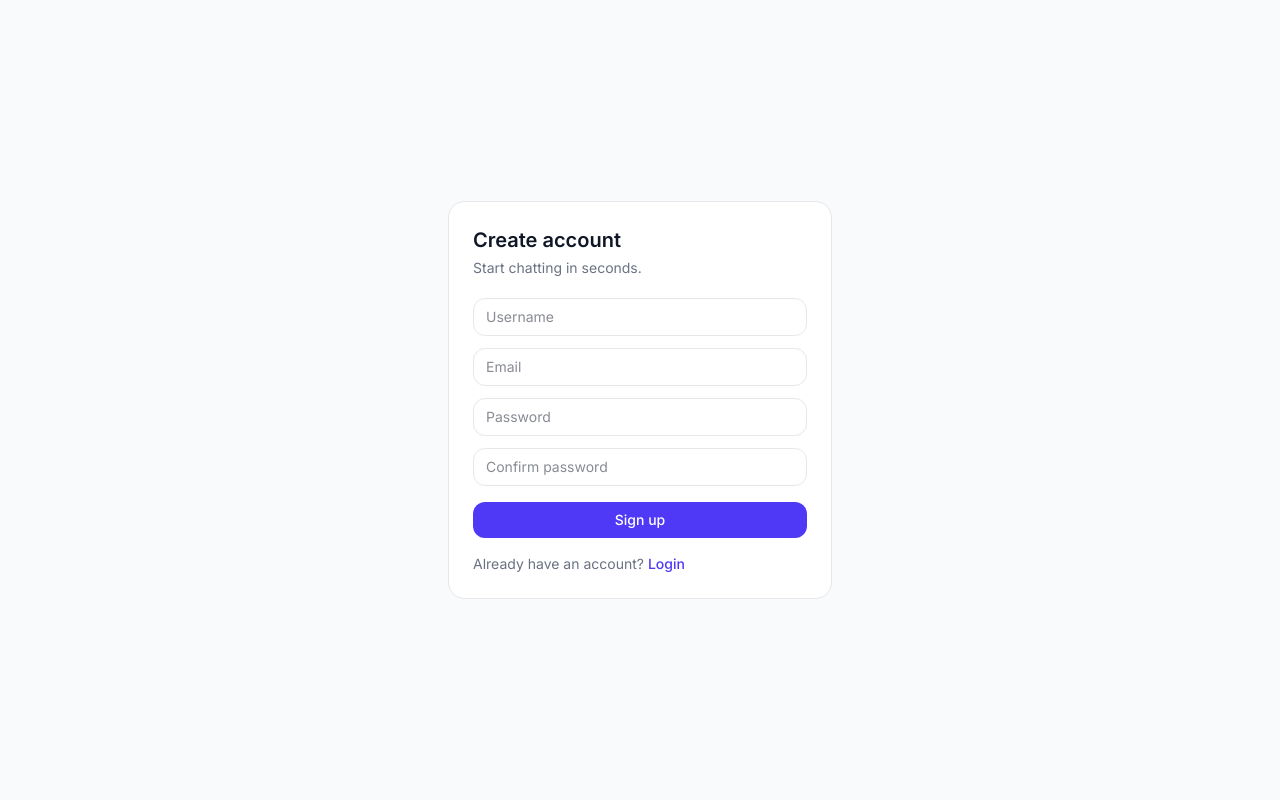
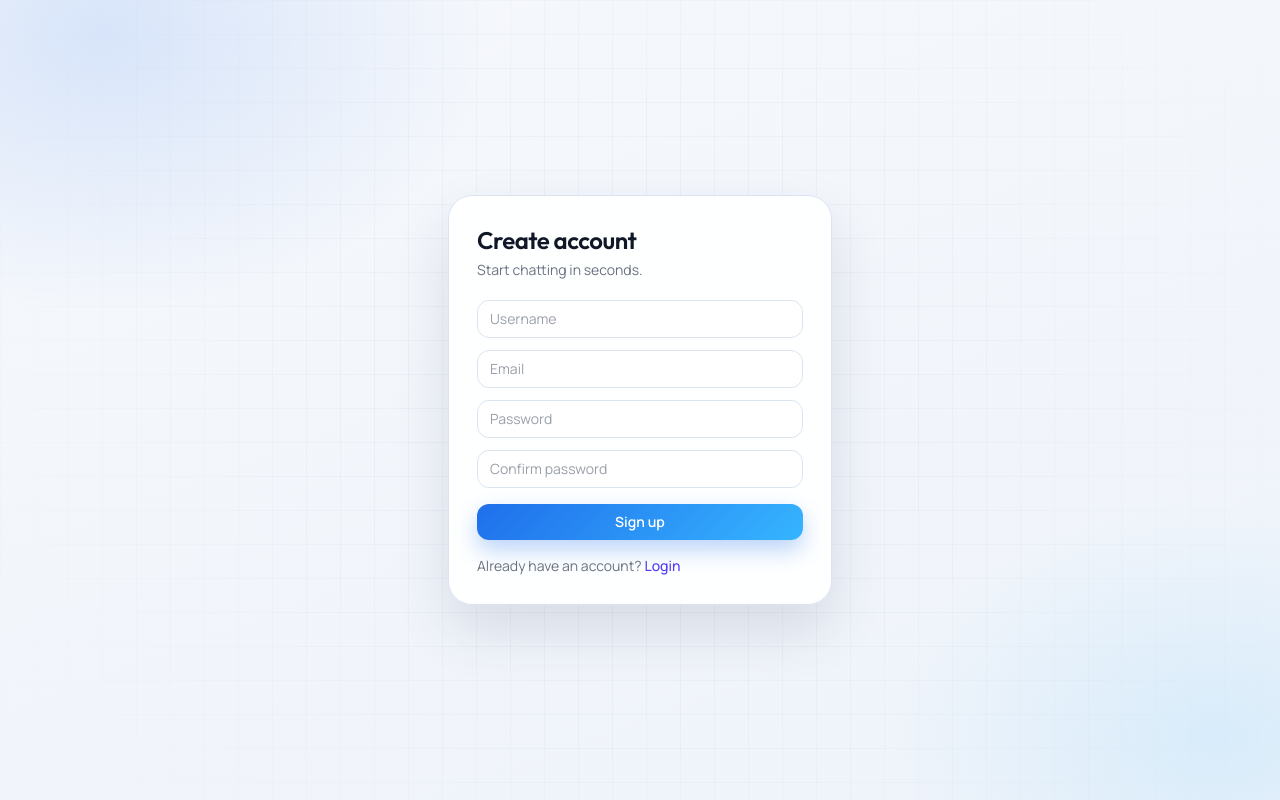
Before and after one commit to webVortexx/cipherchat, a React (Vite) app in the folder client/: page /signup in a window 1280 px wide. Built offline with nearby package versions, Linux system fonts and the light colour scheme; no server answers.

Commit message:
Changes UI to something premium

```diff
--- a/client/src/components/chat/ChatHeader.jsx
+++ b/client/src/components/chat/ChatHeader.jsx
@@ -1,6 +1,6 @@
 function ChatHeader({ room, joined, activeGroup, username, openSidebar }) {
   return (
-    <header className="flex items-center justify-between border-b border-gray-200 bg-white px-4 py-3 md:px-6">
+    <header className="premium-header flex items-center justify-between px-5 py-4 md:px-7">
       <div className="flex items-center gap-3">
         <button
           type="button"
@@ -13,7 +13,7 @@ function ChatHeader({ room, joined, activeGroup, username, openSidebar }) {
           </svg>
         </button>
         <div>
-          <p className="text-sm font-medium text-gray-900">{room || "Select a chat"}</p>
+          <p className="premium-title text-base font-semibold text-gray-900">{room || "Select a chat"}</p>
           <p className="flex items-center gap-2 text-xs text-gray-400">
             <span className="inline-block h-2 w-2 rounded-full bg-green-500" />
             {joined
@@ -22,7 +22,7 @@ function ChatHeader({ room, joined, activeGroup, username, openSidebar }) {
           </p>
         </div>
       </div>
-      <p className="text-xs text-gray-400">{username}</p>
+      <p className="premium-chip px-2.5 py-1 text-xs text-gray-500">{username}</p>
     </header>
   );
 }
--- a/client/src/components/chat/MessageContextMenu.jsx
+++ b/client/src/components/chat/MessageContextMenu.jsx
@@ -8,7 +8,7 @@ function MessageContextMenu({
 
   return (
     <div
-      className="fixed z-[90] min-w-36 origin-top-left rounded-lg border border-gray-200 bg-white p-1 shadow-sm transition-all duration-200 ease-in-out animate-context-menu"
+      className="context-menu fixed z-[90] min-w-36 origin-top-left rounded-xl p-1.5 transition-all duration-200 ease-in-out animate-context-menu"
       style={{ left: messageMenu.x, top: messageMenu.y }}
       onMouseDown={(e) => e.stopPropagation()}
     >
--- a/client/src/components/chat/MessageList.jsx
+++ b/client/src/components/chat/MessageList.jsx
@@ -8,7 +8,7 @@ function MessageList({ joined, messages, username, onOpenMessageMenu }) {
   }, [messages]);
 
   return (
-    <section className="flex-1 space-y-4 overflow-y-auto p-6">
+    <section className="premium-message-list flex-1 space-y-4 overflow-y-auto p-6">
       {!joined ? (
         <div className="flex h-full items-center justify-center">
           <p className="text-sm text-gray-400">Choose a room from the sidebar to start chatting.</p>
@@ -36,11 +36,11 @@ function MessageList({ joined, messages, username, onOpenMessageMenu }) {
             >
               <div
                 className={`relative max-w-md rounded-2xl px-4 py-3 ${
-                  isMine ? "bg-indigo-600 text-white" : "bg-gray-100 text-gray-800"
+                  isMine ? "bubble-own" : "bubble-other"
                 }`}
                 onContextMenu={(e) => onOpenMessageMenu(e, msg, isMine)}
               >
-                <p className={`text-sm font-medium ${isMine ? "text-indigo-100" : "text-indigo-600"}`}>
+                <p className={`text-sm font-semibold ${isMine ? "text-blue-100" : "text-blue-700"}`}>
                   {isMine ? "You" : msg.author}
                 </p>
 
--- a/client/src/components/chat/NotificationToast.jsx
+++ b/client/src/components/chat/NotificationToast.jsx
@@ -3,7 +3,7 @@ function NotificationToast({ notification }) {
 
   return (
     <div
-      className={`fixed right-4 top-4 z-[70] rounded-lg border px-3 py-2 text-sm transition-all duration-200 ease-in-out ${
+      className={`fixed right-4 top-4 z-[70] rounded-xl border px-3 py-2 text-sm font-medium transition-all duration-200 ease-in-out ${
         notification.type === "error"
           ? "border-red-200 bg-red-50 text-red-700"
           : notification.type === "info"
--- a/client/src/index.css
+++ b/client/src/index.css
@@ -1,5 +1,19 @@
-@import url("https://fonts.googleapis.com/css2?family=Inter:wght@400;500;600&display=swap");
+@import url("https://fonts.googleapis.com/css2?family=Manrope:wght@400;500;600;700&family=Outfit:wght@500;600;700&display=swap");
 @import "tailwindcss";
+
+:root {
+  --bg: #f4f6fb;
+  --bg-soft: #eef2f8;
+  --text: #17223b;
+  --muted: #6f7a93;
+  --line: #dbe3f0;
+  --card: rgba(255, 255, 255, 0.78);
+  --card-strong: rgba(255, 255, 255, 0.92);
+  --accent: #1f6feb;
+  --accent-2: #36b5ff;
+  --good: #1fae79;
+  --danger: #e14b64;
+}
 
 * {
   box-sizing: border-box;
@@ -13,12 +27,154 @@ body,
 
 body {
   margin: 0;
-  font-family: "Inter", sans-serif;
-  background: #f9fafb;
-  color: #111827;
+  font-family: "Manrope", sans-serif;
+  color: var(--text);
+  background:
+    radial-gradient(42rem 30rem at 8% 4%, rgba(31, 111, 235, 0.14), transparent 58%),
+    radial-gradient(34rem 24rem at 95% 92%, rgba(54, 181, 255, 0.12), transparent 60%),
+    linear-gradient(160deg, #f6f8fc, #eef3fa);
+}
+
+.premium-shell {
+  position: relative;
+  isolation: isolate;
+}
+
+.premium-shell::before {
+  content: "";
+  position: absolute;
+  inset: 0;
+  z-index: -1;
+  background-image:
+    linear-gradient(to right, rgba(18, 45, 93, 0.035) 1px, transparent 1px),
+    linear-gradient(to bottom, rgba(18, 45, 93, 0.035) 1px, transparent 1px);
+  background-size: 34px 34px;
+  mask-image: radial-gradient(circle at center, black 28%, transparent 100%);
+}
+
+.premium-main {
+  background: var(--card);
+  backdrop-filter: blur(8px);
+  border-left: 1px solid rgba(255, 255, 255, 0.65);
+  box-shadow: 0 20px 45px rgba(26, 39, 69, 0.09);
+}
+
+.premium-sidebar {
+  background: var(--card-strong);
+  backdrop-filter: blur(12px);
+  border-right: 1px solid var(--line);
+  box-shadow: 0 0 0 1px rgba(255, 255, 255, 0.35), 0 22px 44px rgba(25, 44, 77, 0.08);
+}
+
+.premium-auth-card {
+  background: var(--card-strong);
+  backdrop-filter: blur(10px);
+  border: 1px solid var(--line);
+  box-shadow: 0 26px 55px rgba(30, 44, 76, 0.12);
+}
+
+.premium-title {
+  font-family: "Outfit", sans-serif;
+  letter-spacing: -0.02em;
+}
+
+.premium-header {
+  background: rgba(255, 255, 255, 0.88);
+  backdrop-filter: blur(8px);
+  border-bottom: 1px solid var(--line);
+}
+
+.premium-composer {
+  background: rgba(255, 255, 255, 0.9);
+  backdrop-filter: blur(8px);
+  border-top: 1px solid var(--line);
+}
+
+.premium-input {
+  border: 1px solid var(--line);
+  background: rgba(255, 255, 255, 0.9);
+  transition: all 220ms ease;
+}
+
+.premium-input:focus {
+  border-color: color-mix(in srgb, var(--accent) 68%, white);
+  box-shadow: 0 0 0 4px rgba(31, 111, 235, 0.12);
+}
+
+.premium-button {
+  background: linear-gradient(135deg, var(--accent), var(--accent-2));
+  box-shadow: 0 10px 22px rgba(31, 111, 235, 0.3);
+  transition: all 220ms ease;
+}
+
+.premium-button:hover {
+  filter: brightness(1.03);
+  transform: translateY(-1px);
+}
+
+.premium-chip {
+  border: 1px solid var(--line);
+  background: rgba(255, 255, 255, 0.86);
+  border-radius: 999px;
+}
+
+.premium-message-list {
+  position: relative;
+}
+
+.premium-message-list::before {
+  content: "";
+  position: absolute;
+  inset: 0;
+  pointer-events: none;
+  background:
+    radial-gradient(16rem 10rem at 96% 6%, rgba(31, 111, 235, 0.07), transparent 66%),
+    radial-gradient(18rem 12rem at 4% 96%, rgba(54, 181, 255, 0.07), transparent 66%);
+}
+
+.bubble-own {
+  background: linear-gradient(145deg, var(--accent), #2f80ee);
+  color: white;
+  box-shadow: 0 14px 24px rgba(31, 111, 235, 0.27);
+}
+
+.bubble-other {
+  background: rgba(255, 255, 255, 0.95);
+  color: #24314d;
+  border: 1px solid var(--line);
+  box-shadow: 0 8px 20px rgba(30, 44, 76, 0.08);
+}
+
+.context-menu {
+  background: rgba(255, 255, 255, 0.96);
+  border: 1px solid var(--line);
+  box-shadow: 0 20px 30px rgba(20, 34, 64, 0.16);
+  backdrop-filter: blur(8px);
 }
 
 @keyframes messageIn {
+  from {
+    opacity: 0;
+    transform: translateY(8px) scale(0.99);
+  }
+  to {
+    opacity: 1;
+    transform: translateY(0) scale(1);
+  }
+}
+
+@keyframes sidebarIn {
+  from {
+    opacity: 0;
+    transform: translateX(-16px);
+  }
+  to {
+    opacity: 1;
+    transform: translateX(0);
+  }
+}
+
+@keyframes chatItemIn {
   from {
     opacity: 0;
     transform: translateY(6px);
@@ -29,32 +185,10 @@ body {
   }
 }
 
-@keyframes sidebarIn {
-  from {
-    opacity: 0;
-    transform: translateX(-14px);
-  }
-  to {
-    opacity: 1;
-    transform: translateX(0);
-  }
-}
-
-@keyframes chatItemIn {
-  from {
-    opacity: 0;
-    transform: translateY(4px);
-  }
-  to {
-    opacity: 1;
-    transform: translateY(0);
-  }
-}
-
 @keyframes contextMenuIn {
   from {
     opacity: 0;
-    transform: scale(0.96);
+    transform: scale(0.95);
   }
   to {
     opacity: 1;
@@ -63,17 +197,17 @@ body {
 }
 
 .animate-message-in {
-  animation: messageIn 220ms ease-in-out;
+  animation: messageIn 240ms cubic-bezier(0.22, 1, 0.36, 1);
 }
 
 .animate-sidebar-in {
-  animation: sidebarIn 220ms ease-in-out;
+  animation: sidebarIn 260ms cubic-bezier(0.22, 1, 0.36, 1);
 }
 
 .animate-chat-item {
-  animation: chatItemIn 180ms ease-in-out both;
+  animation: chatItemIn 220ms cubic-bezier(0.22, 1, 0.36, 1) both;
 }
 
 .animate-context-menu {
-  animation: contextMenuIn 160ms ease-in-out;
+  animation: contextMenuIn 170ms cubic-bezier(0.22, 1, 0.36, 1);
 }
--- a/client/src/pages/Chat.jsx
+++ b/client/src/pages/Chat.jsx
@@ -39,7 +39,7 @@ function Chat() {
   } = useChatController();
 
   return (
-    <div className="h-screen flex bg-gray-50 text-gray-800">
+    <div className="premium-shell h-screen flex text-gray-800">
       <NotificationToast notification={notification} />
 
       <MessageContextMenu
@@ -62,7 +62,7 @@ function Chat() {
         room={room}
       />
 
-      <main className="flex min-w-0 flex-1 flex-col">
+      <main className="premium-main flex min-w-0 flex-1 flex-col">
         <ChatHeader
           room={room}
           joined={joined}
--- a/client/src/pages/Signup.jsx
+++ b/client/src/pages/Signup.jsx
@@ -41,9 +41,9 @@ function Signup() {
   };
 
   return (
-    <div className="flex min-h-screen items-center justify-center bg-gray-50 p-4">
-      <form onSubmit={handleSignup} className="w-full max-w-sm rounded-2xl border border-gray-200 bg-white p-6">
-        <h1 className="text-xl font-semibold text-gray-900">Create account</h1>
+    <div className="premium-shell flex min-h-screen items-center justify-center p-4">
+      <form onSubmit={handleSignup} className="premium-auth-card w-full max-w-sm rounded-3xl p-7">
+        <h1 className="premium-title text-2xl font-semibold text-gray-900">Create account</h1>
         <p className="mt-1 text-sm text-gray-500">Start chatting in seconds.</p>
 
         <div className="mt-5 space-y-3">
@@ -52,28 +52,28 @@ function Signup() {
             placeholder="Username"
             value={username}
             onChange={(e) => setUsername(e.target.value)}
-            className="w-full rounded-xl border border-gray-200 px-3 py-2 text-sm outline-none transition-all duration-200 ease-in-out focus:border-indigo-600"
+            className="premium-input w-full rounded-xl px-3 py-2 text-sm text-gray-700 outline-none"
           />
           <input
             type="email"
             placeholder="Email"
             value={email}
             onChange={(e) => setEmail(e.target.value)}
-            className="w-full rounded-xl border border-gray-200 px-3 py-2 text-sm outline-none transition-all duration-200 ease-in-out focus:border-indigo-600"
+            className="premium-input w-full rounded-xl px-3 py-2 text-sm text-gray-700 outline-none"
           />
           <input
             type="password"
             placeholder="Password"
             value={password}
             onChange={(e) => setPassword(e.target.value)}
-            className="w-full rounded-xl border border-gray-200 px-3 py-2 text-sm outline-none transition-all duration-200 ease-in-out focus:border-indigo-600"
+            className="premium-input w-full rounded-xl px-3 py-2 text-sm text-gray-700 outline-none"
           />
           <input
             type="password"
             placeholder="Confirm password"
             value={confirmPassword}
             onChange={(e) => setConfirmPassword(e.target.value)}
-            className="w-full rounded-xl border border-gray-200 px-3 py-2 text-sm outline-none transition-all duration-200 ease-in-out focus:border-indigo-600"
+            className="premium-input w-full rounded-xl px-3 py-2 text-sm text-gray-700 outline-none"
           />
         </div>
 
@@ -82,7 +82,7 @@ function Signup() {
         <button
           type="submit"
           disabled={loading}
-          className="mt-4 w-full rounded-xl bg-indigo-600 px-4 py-2 text-sm font-medium text-white transition-all duration-200 ease-in-out hover:bg-indigo-700 disabled:opacity-60"
+          className="premium-button mt-4 w-full rounded-xl px-4 py-2 text-sm font-semibold text-white disabled:opacity-60"
         >
           {loading ? "Creating account..." : "Sign up"}
         </button>
```
Also changed, not shown: client/src/components/chat/ChatComposer.jsx (+5 -5 lines), client/src/components/chat/ChatSidebar.jsx (+7 -7 lines), client/src/pages/Login.jsx (+6 -6 lines).
